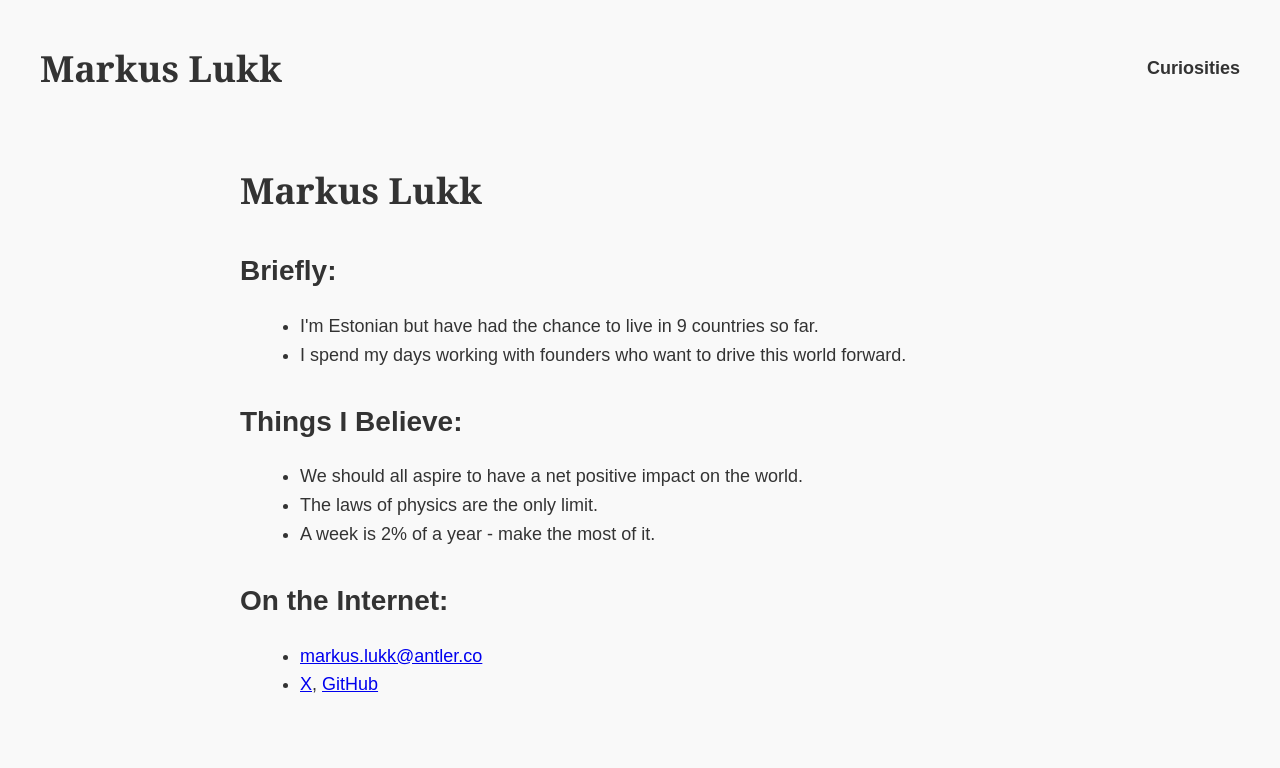
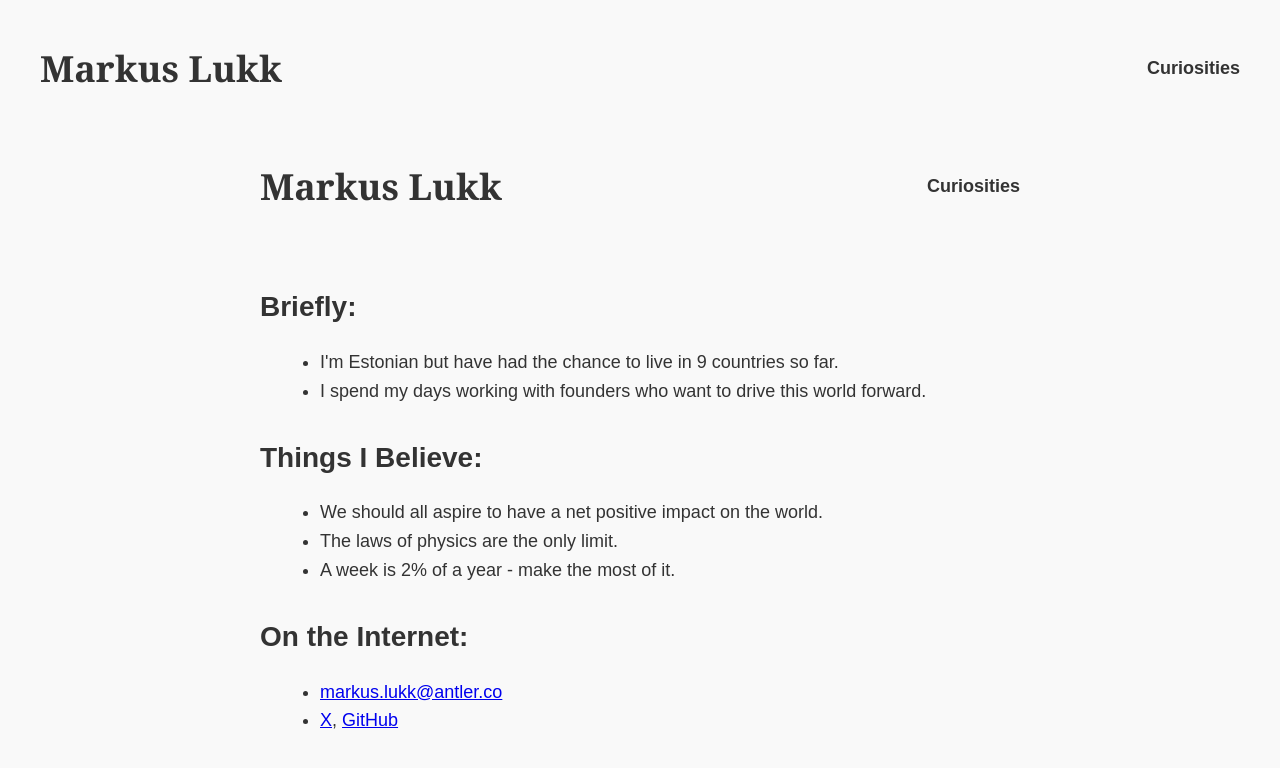
Before and after one commit to markuslukk/markuslukk.github.io, a Jekyll site: the page built from index.html, in a window 1280 px wide. Shown: the top 768 px of the page. Built offline with Jekyll 4.4.1, drawn with Linux system fonts in a browser that asks for light colours.

Commit message:
Update index.html

```diff
--- a/index.html
+++ b/index.html
@@ -10,28 +10,30 @@
     <link rel="stylesheet" href="style.css">
 </head>
 <body>
-    <h1>Markus Lukk</h1>
-    <section>
+    <header style="display: flex; justify-content: space-between; align-items: center; padding: 20px;">
+        <h1 style="margin: 0;"><a href="index.html" style="text-decoration: none; color: #333;">Markus Lukk</a></h1>
+        <nav>
+            <a href="curiosities.html" style="text-decoration: none; color: #333; font-weight: bold;">Curiosities</a>
+        </nav>
+    </header>
+
+    <div class="content">
         <h2>Briefly:</h2>
         <ul>
             <li>I'm Estonian but have had the chance to live in 9 countries so far.</li>
             <li>I spend my days working with founders who want to drive this world forward.</li>
         </ul>
-    </section>
-    <section>
         <h2>Things I Believe:</h2>
         <ul>
             <li>We should all aspire to have a net positive impact on the world.</li>
             <li>The laws of physics are the only limit.</li>
             <li>A week is 2% of a year - make the most of it.</li>
         </ul>
-    </section>
-    <section>
         <h2>On the Internet:</h2>
         <ul>
             <li><a href="mailto:markus.lukk@antler.co">markus.lukk@antler.co</a></li>
             <li><a href="https://x.com/markuslukk">X</a>, <a href="https://github.com/markuslukk">GitHub</a></li>
         </ul>
-    </section>
+    </div>
 </body>
 </html>
```
